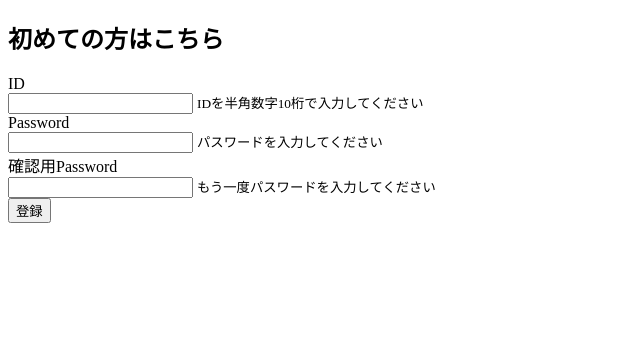
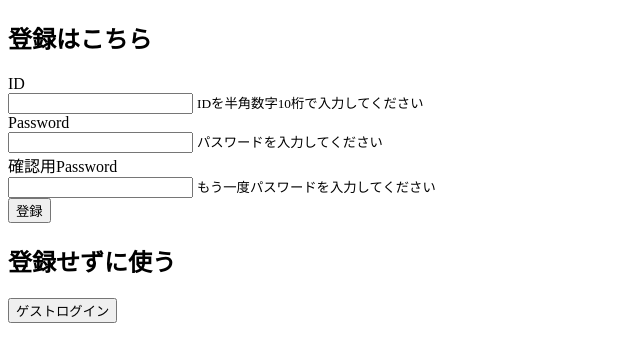
Before and after one commit to k-zshiba/AthleteNote, a PHP site: page /web/php/signUpPage.php in a window 1280 px wide. Shown: the top 362 px of the page, without its empty margins (0-640 px from the left). Run offline with PHP 8.4, Linux system fonts and the light colour scheme.

Commit message:
add guest login

```diff
--- a/web/php/signUpPage.php
+++ b/web/php/signUpPage.php
@@ -7,7 +7,7 @@
   <meta name="viewport" content="width=device-width, initial-scale=1, shrink-to-fit=no">
 </head>
 <body>
-  <h2>初めての方はこちら</h2>
+  <h2>登録はこちら</h2>
         <form name="register" action="./register.php" method="POST">
 
 
@@ -29,5 +29,9 @@
 
             <button type="submit" id = "signUp">登録</button>
         </form>
+        <h2>登録せずに使う</h2>
+        <form name="guestLogin" action="./guestLogin.php">
+          <button type="submit">ゲストログイン</button>
+        </form>
 </body>
 </html>
```
